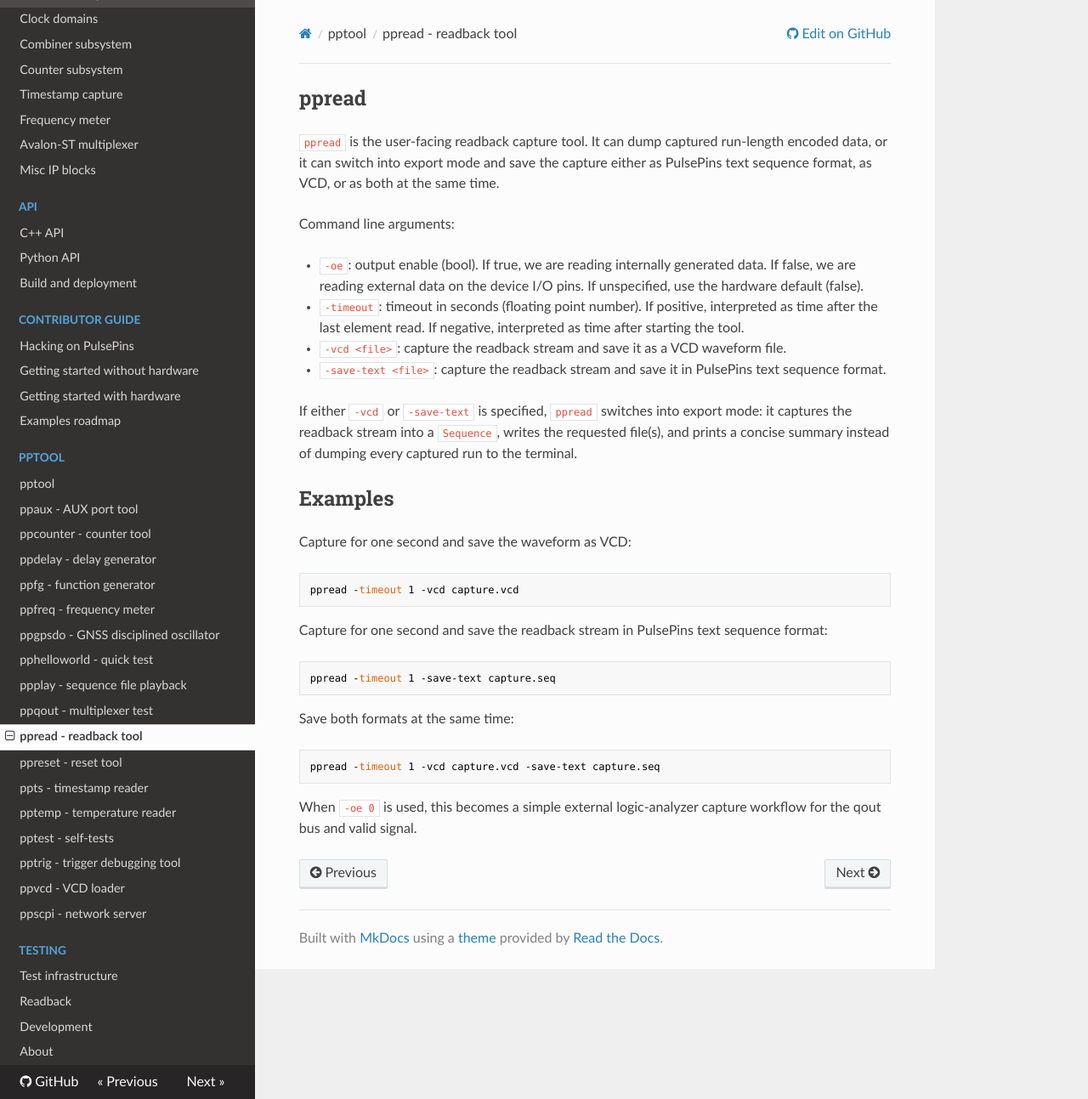
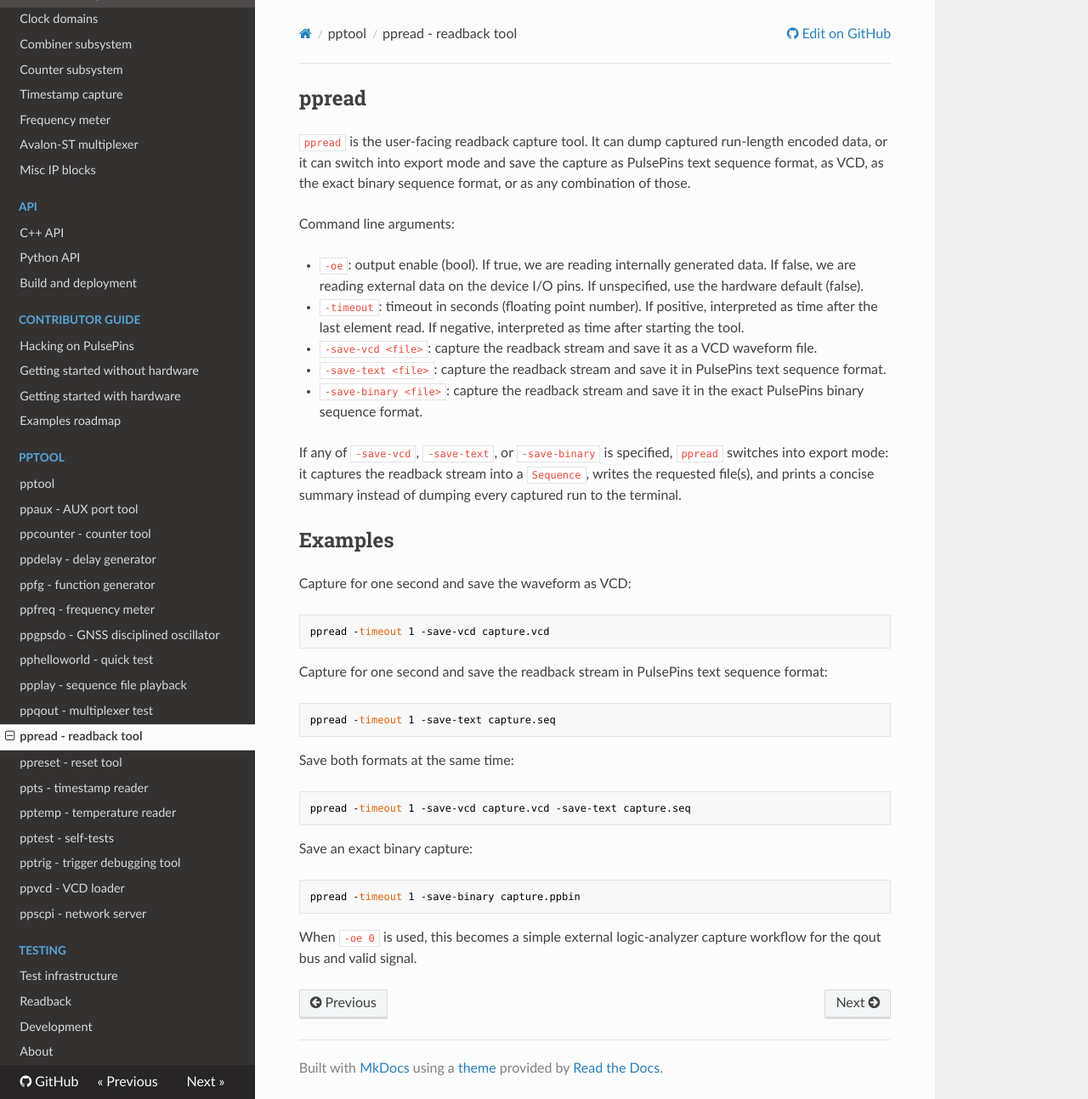
Before and after one commit to rokzitko/PulsePins, an MkDocs documentation site: the page built from docs/docs/ppread.md, in a window 1280 px wide and 1293 px high. Shown: the whole window at 85% size. Built offline with MkDocs 1.6.1, drawn with Linux system fonts in a browser that asks for light colours; nearby versions of some CDN libraries.

Commit message:
standardize readback export option names

````diff
--- a/docs/docs/ppread.md
+++ b/docs/docs/ppread.md
@@ -1,8 +1,8 @@
 ## ppread
 
 `ppread` is the user-facing readback capture tool. It can dump captured run-length encoded data,
-or it can switch into export mode and save the capture either as PulsePins text sequence format,
-as VCD, or as both at the same time.
+or it can switch into export mode and save the capture as PulsePins text sequence format, as VCD,
+as the exact binary sequence format, or as any combination of those.
 
 Command line arguments:
 
@@ -10,10 +10,11 @@ Command line arguments:
 reading external data on the device I/O pins. If unspecified, use the hardware default (false).
 * ``-timeout``: timeout in seconds (floating point number). If positive, interpreted as time after
 the last element read. If negative, interpreted as time after starting the tool.
-* ``-vcd <file>``: capture the readback stream and save it as a VCD waveform file.
+* ``-save-vcd <file>``: capture the readback stream and save it as a VCD waveform file.
 * ``-save-text <file>``: capture the readback stream and save it in PulsePins text sequence format.
+* ``-save-binary <file>``: capture the readback stream and save it in the exact PulsePins binary sequence format.
 
-If either ``-vcd`` or ``-save-text`` is specified, `ppread` switches into export mode: it captures
+If any of ``-save-vcd``, ``-save-text``, or ``-save-binary`` is specified, `ppread` switches into export mode: it captures
 the readback stream into a `Sequence`, writes the requested file(s), and prints a concise summary
 instead of dumping every captured run to the terminal.
 
@@ -22,7 +23,7 @@ instead of dumping every captured run to the terminal.
 Capture for one second and save the waveform as VCD:
 
 ```bash
-ppread -timeout 1 -vcd capture.vcd
+ppread -timeout 1 -save-vcd capture.vcd
 ```
 
 Capture for one second and save the readback stream in PulsePins text sequence format:
@@ -34,7 +35,13 @@ ppread -timeout 1 -save-text capture.seq
 Save both formats at the same time:
 
 ```bash
-ppread -timeout 1 -vcd capture.vcd -save-text capture.seq
+ppread -timeout 1 -save-vcd capture.vcd -save-text capture.seq
+```
+
+Save an exact binary capture:
+
+```bash
+ppread -timeout 1 -save-binary capture.ppbin
 ```
 
 When `-oe 0` is used, this becomes a simple external logic-analyzer capture workflow for the
````
Also changed, not shown: docs/docs/cpp.md (+2 -2 lines), docs/docs/readback.md (+1 -1 lines), 2 other files.
